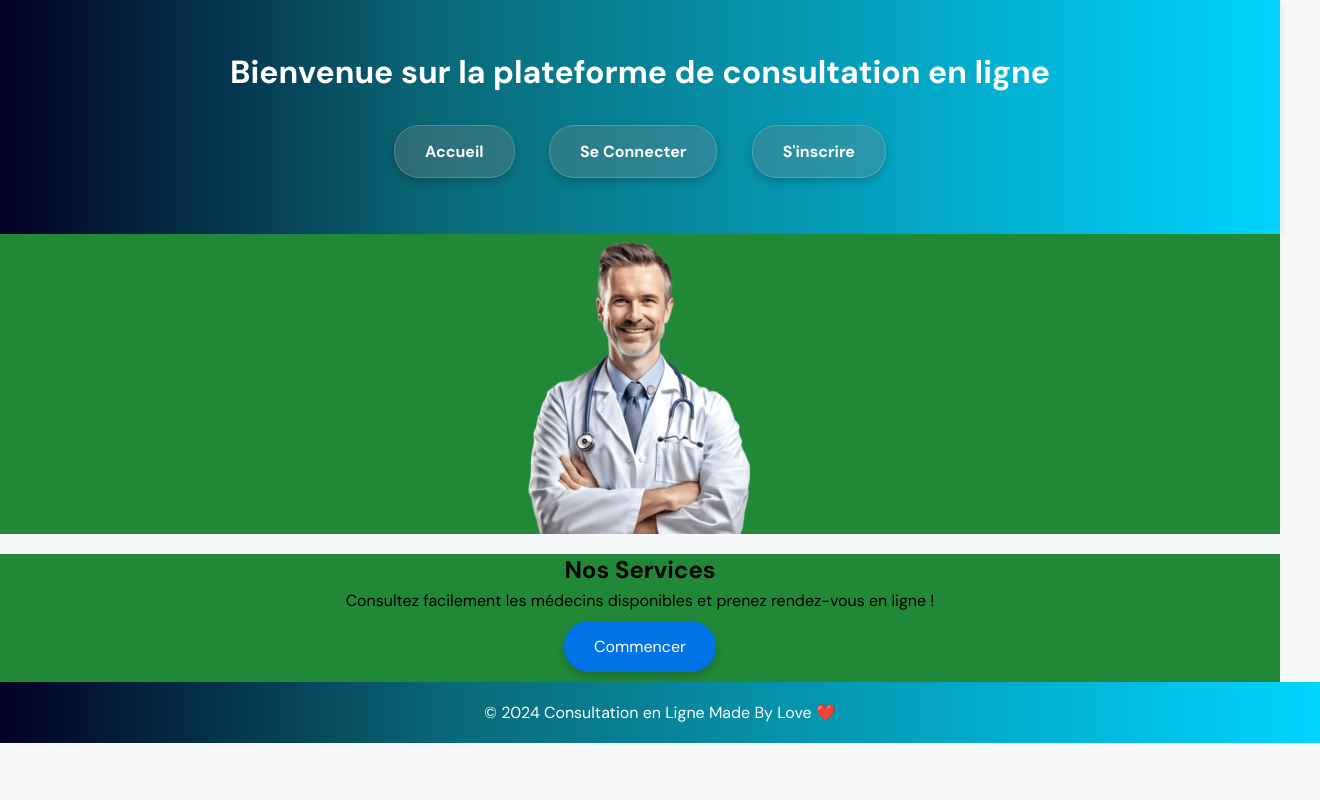
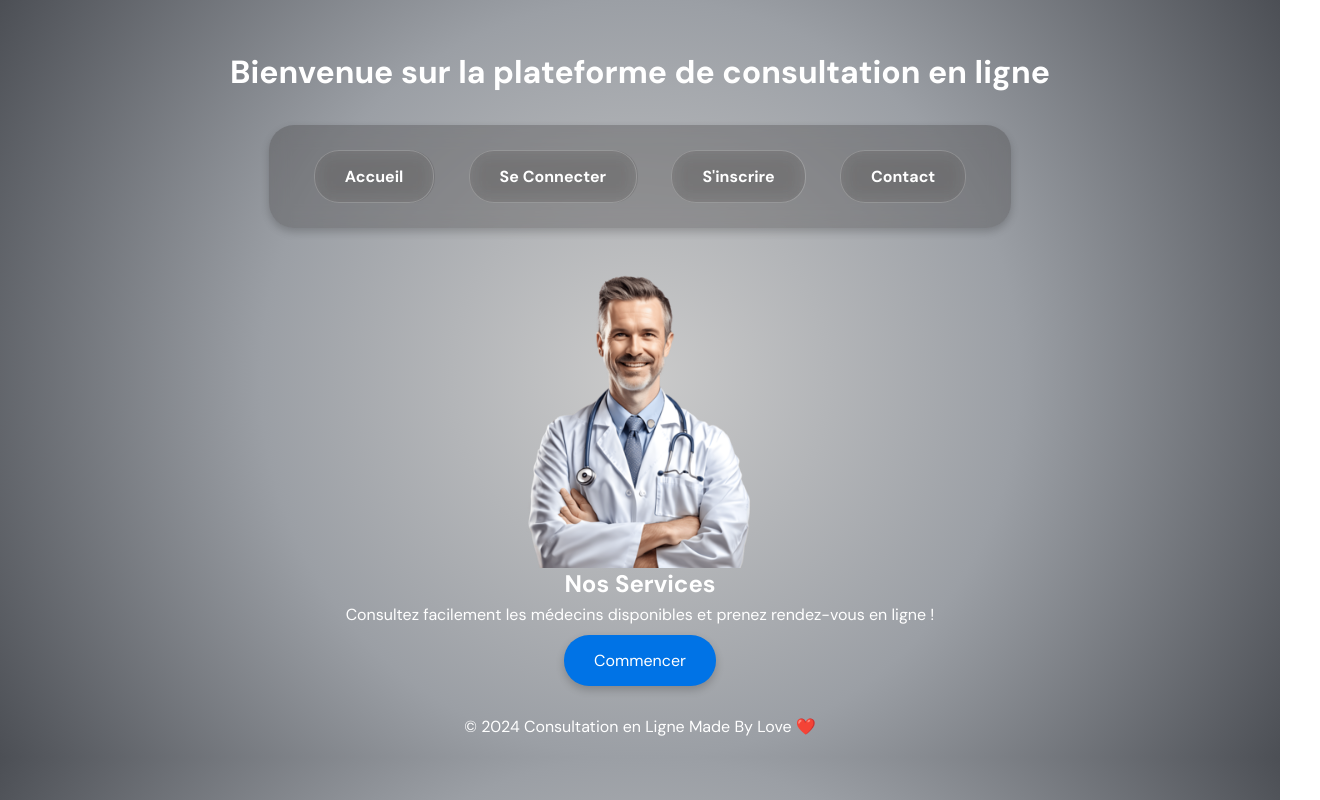
Before and after one commit to Creatoss/Projet-Formaja-, a website: page index.html in a window 1280 px wide. Shown: the whole page, 1320 px wide, since content can reach past the window. Drawn offline with Linux system fonts and the light colour scheme.

Commit message:
background

```diff
--- a/index.html
+++ b/index.html
@@ -10,11 +10,13 @@
   <body>
     <header>
       <h1>Bienvenue sur la plateforme de consultation en ligne</h1>
-      <nav>
+      <nav class="btn2">
         <ul>
           <li><a class="btn1" href="index.html">Accueil</a></li>
           <li><a class="btn1" href="/pages/login.html">Se Connecter</a></li>
           <li><a class="btn1"  href="/pages/signup.html">S'inscrire</a></li>
+          <li><a class="btn1"  href="/pages/signup.html">Contact</a></li>
+
         </ul>
       </nav>
     </header>
@@ -24,7 +26,7 @@
     <main style="padding: 0px ;">
       <section>
         <h2>Nos Services</h2>
-        <p>
+        <p style="color: white;">
           Consultez facilement les médecins disponibles et prenez rendez-vous en
           ligne !
         </p>
--- a/styles.css
+++ b/styles.css
@@ -3,30 +3,24 @@ body {
   margin: 0;
   padding: 0;
   background-color: #f8f9fa;
+  background: rgb(203,203,203);
+background: radial-gradient(circle, rgba(203,203,203,1) 0%, rgba(155,159,165,1) 51%, rgba(76,79,85,1) 100%);
 }
 
 header {
-  background: rgb(2, 0, 36);
-  background: linear-gradient(
-    90deg,
-    rgba(2, 0, 36, 1) 0%,
-    rgba(9, 107, 121, 1) 35%,
-    rgba(0, 212, 255, 1) 100%
-  );
+
   text-align: center;
   padding: 30px;
-  box-shadow: 0 2px 10px rgba(0, 0, 0, 0.1);
+  width: auto;
+
 }
-section {
-  margin: 0px;
-  background-color: #218838;
-}
+
 .image-presentation {
   width: 50%; /* Réduit la largeur de l'image à 50% de son conteneur */
   max-width: 300px; /* Limite la largeur maximale à 300 pixels */
   height: auto; /* Maintient le ratio de l'image */
   object-fit: cover; /* Pour conserver le ratio de l'image */
-  margin: 0 auto 20px; /* Centre l'image horizontalement et ajoute un espacement en bas */
+  margin: 0 auto -5px; /* Centre l'image horizontalement et ajoute un espacement en bas */
   display: block; /* Nécessaire pour que margin: auto fonctionne */
   border-radius: 10px; /* Arrondir les coins de l'image */
 }
@@ -44,6 +38,7 @@ section {
 nav ul {
   list-style: none;
   padding: 0;
+  margin: 0 ;
 }
 
 nav ul li {
@@ -59,7 +54,7 @@ nav ul li a {
 }
 
 nav ul li a:hover {
-  color: #ffcc00; /* Couleur d'accentuation au survol */
+  color: #00d4ff; /* Couleur d'accentuation au survol */
 }
 
 main {
@@ -71,7 +66,21 @@ h1 {
   color: #ffffff;
 }
 h2 {
-  color: #000000;
+  color: #ffffff;
+}
+.btn2{
+  display: inline-block;
+  padding: 15px 30px;
+  margin: 10px 0;
+  background-color: rgba(53, 52, 52, 0.3); /* Semi-transparent gray */
+  color: white;
+  text-decoration: none;
+  border-radius: 25px;
+  box-shadow: 0 4px 8px rgba(0, 0, 0, 0.2);
+  backdrop-filter: blur(10px); /* Blur effect */
+  -webkit-backdrop-filter: blur(10px); /* Safari support */
+  border: 0px solid rgba(255, 255, 255, 0.2); /* Optional: subtle border */
+  transition: background-color 0.3s, transform 0.3s;
 }
 .btn1 {
   display: inline-block;
@@ -81,7 +90,7 @@ h2 {
   color: white;
   text-decoration: none;
   border-radius: 25px;
-  box-shadow: 0 4px 8px rgba(0, 0, 0, 0.2);
+
   backdrop-filter: blur(10px); /* Blur effect */
   -webkit-backdrop-filter: blur(10px); /* Safari support */
   border: 1px solid rgba(255, 255, 255, 0.2); /* Optional: subtle border */
@@ -111,18 +120,11 @@ h2 {
 
 footer {
   text-align: center;
-  padding: 20px;
-  background: rgb(2, 0, 36);
-  background: linear-gradient(
-    90deg,
-    rgba(2, 0, 36, 1) 0%,
-    rgba(9, 107, 121, 1) 35%,
-    rgba(0, 212, 255, 1) 100%
-  );
+ padding: 20px;
   color: white;
   position: relative;
   bottom: 0;
-  width: 100%;
+  width: auto;
 }
 .form-container {
   max-width: 400px;
```
